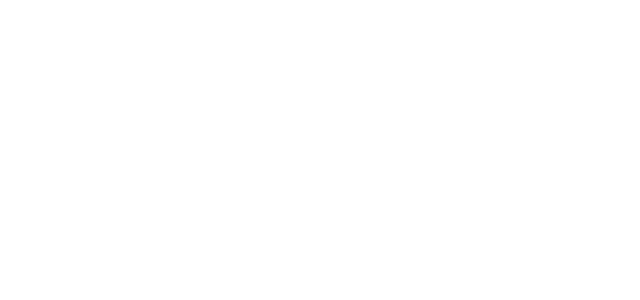
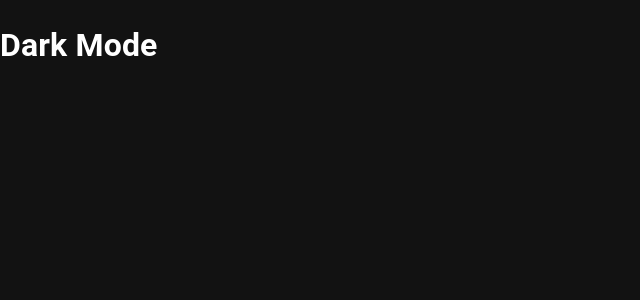
Before and after one commit to CAPELLAX02/chapplin-client, a React (Create React App) app: page / in a window 1280 px wide. Shown: the top 300 px of the page, without its empty margins (0-640 px from the left). Built offline with nearby package versions, Linux system fonts and the light colour scheme.

Commit message:
dark mode provider added

```diff
--- a/src/App.tsx
+++ b/src/App.tsx
@@ -1,5 +1,18 @@
+import { createTheme, CssBaseline, ThemeProvider } from '@mui/material';
+
+const darkTheme = createTheme({
+  palette: {
+    mode: 'dark',
+  },
+});
+
 const App = () => {
-  return <div></div>;
+  return (
+    <ThemeProvider theme={darkTheme}>
+      <CssBaseline />
+      <h1>Dark Mode</h1>
+    </ThemeProvider>
+  );
 };
 
 export default App;
```
